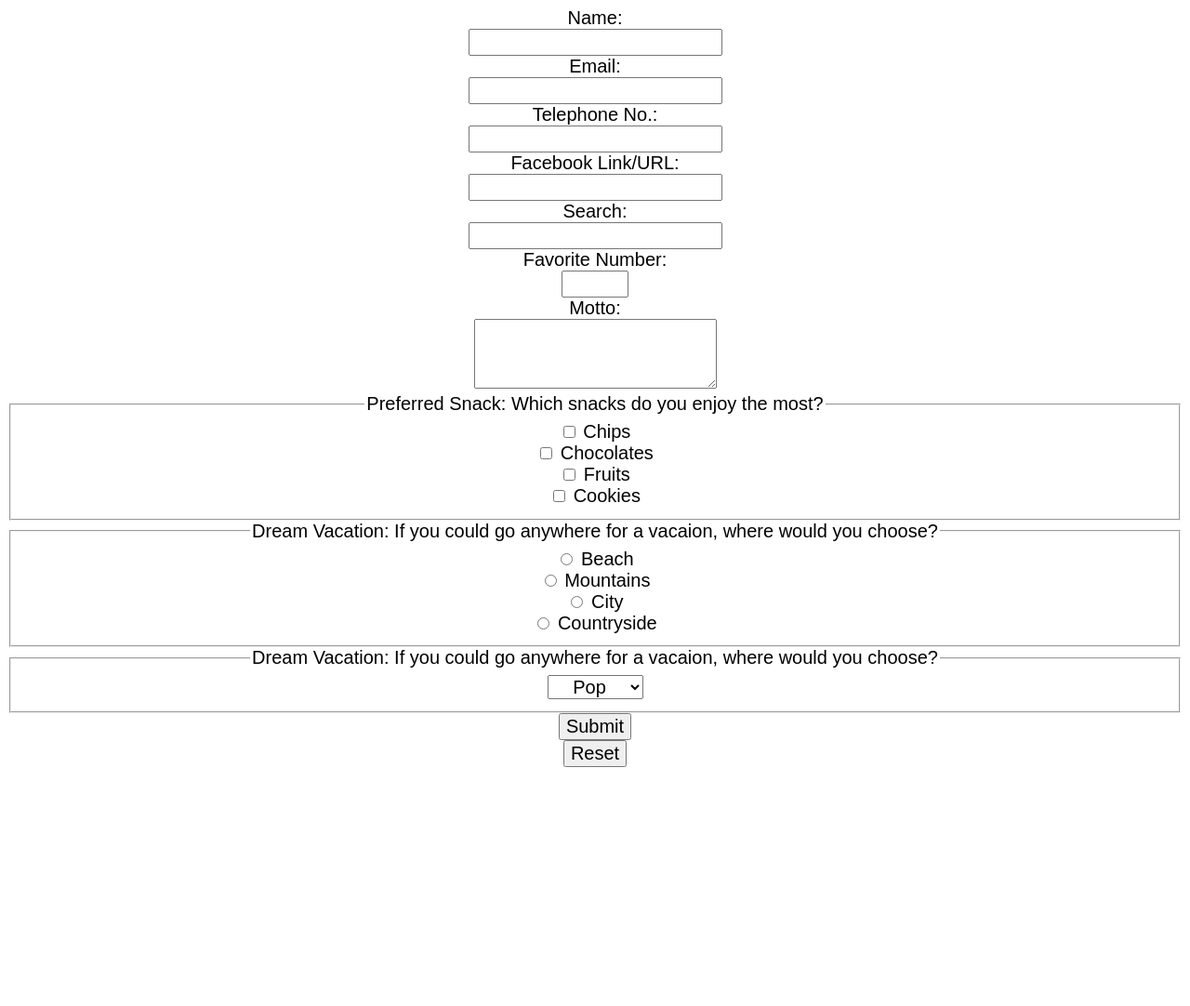
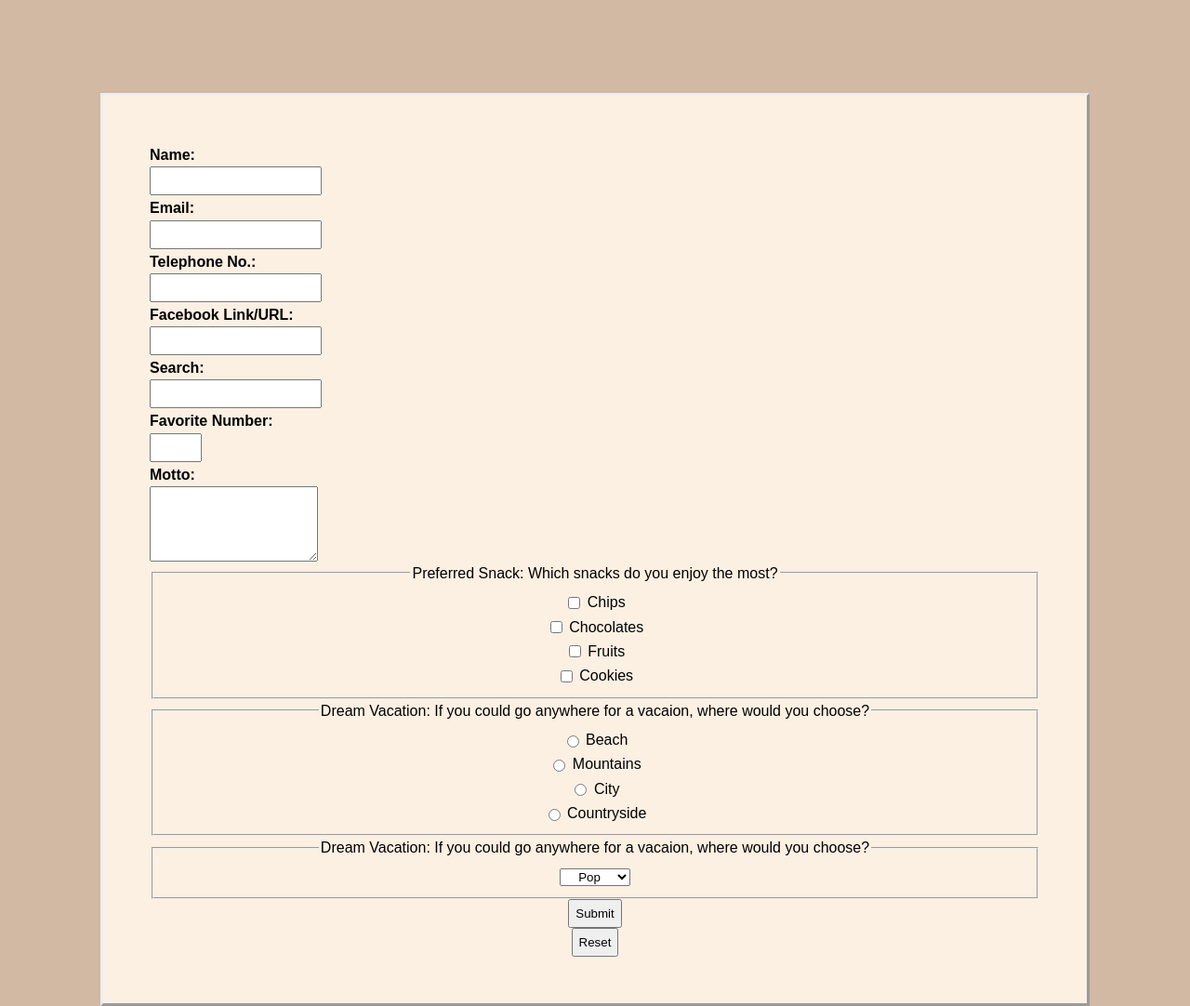
Before and after one commit to avery-edsci/avery-edsci, a plain HTML site: page index.html in a window 1280 px wide. Shown: the whole page at 93% size. Before the commit the page ends 833 px from the top, so only its background shows below. Drawn offline with Linux system fonts and the light colour scheme.

Commit message:
Update style.css

```diff
--- a/style.css
+++ b/style.css
@@ -1,19 +1,25 @@
 * {
     font-family: Arial, Helvetica, sans-serif;
-    font-size: 20px;
     text-align: center;
+    vertical-align: middle;
+    line-height: 25px;
 }
 
-#name {
-    font-size: 50px;
+body {
+    background-color: rgb(209, 185, 163);
 }
 
-.details {
-    font-size: 20px;
-    color: blue;
+form {
+    padding: 50px;
+    margin: 100px;
+    border: outset;
+    background-color: rgb(252, 240, 227);
 }
 
-.m-details {
-    font-size: 10px;
-    color: red;
+.l-align {
+    text-align: left;
 }
+
+.f-bold {
+    font-weight: bold;
+}
```
